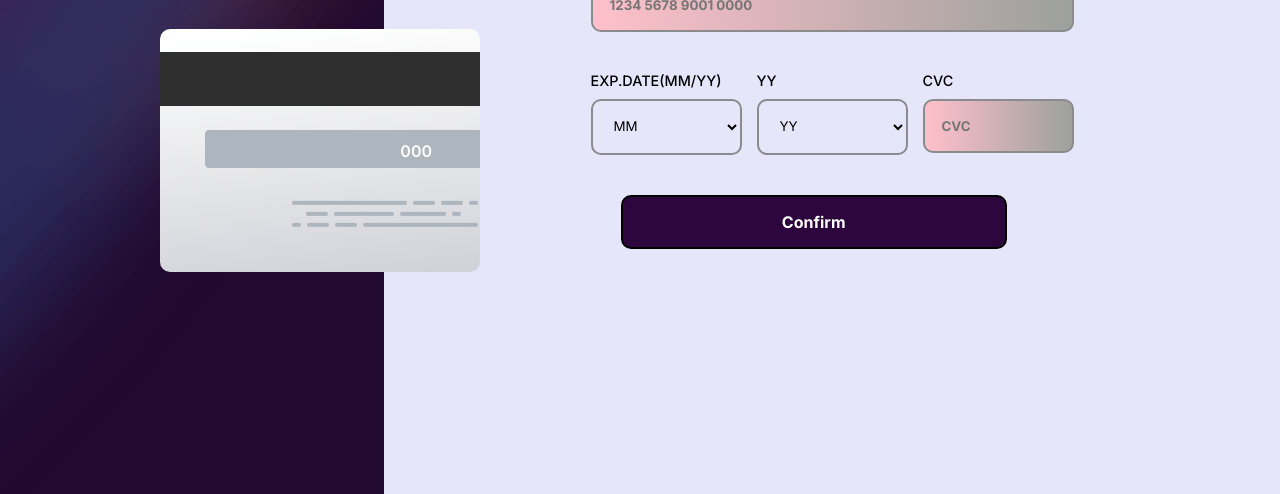
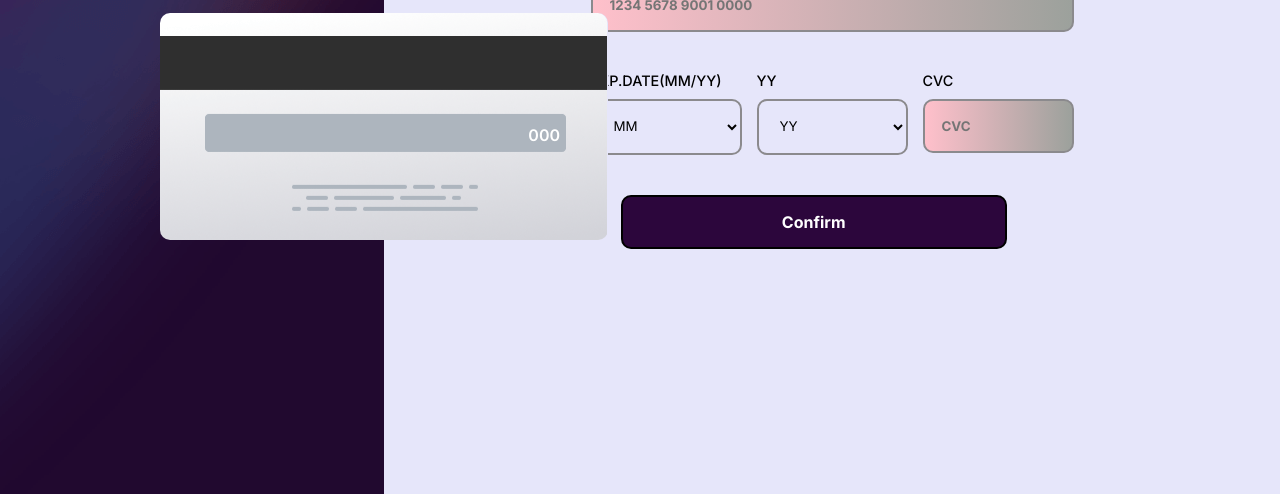
Before and after one commit to adeyemimichael/card-validation, a plain HTML site: page index.html in a window 1280 px wide. Shown: the part 406-900 px from the top of the page. Drawn offline with Linux system fonts and the light colour scheme.

Commit message:
Update Stylesheet.css

```diff
--- a/Stylesheet.css
+++ b/Stylesheet.css
@@ -106,18 +106,14 @@ flex: 1 1 150px;
 background-image:url("bg-card-front.png");
 background-repeat:no-repeat ;
 display:flex;
-height:15.2rem;
-width: 20rem;
+height:14.2rem;
+width: 25rem;
 border-radius: 12px;
 position:relative;
 top: 10rem;
 left:7rem;
 }
-.card2{
-  left:3rem;
-  display:flex;
-  position:absolute;
-}
+
 .cardholder{
 background: none;
 padding: 30px 0;
@@ -226,8 +222,8 @@ display: flex;
 position:relative;
 left:10rem;
 top: 12rem;
-height:15.2rem;
-width: 20rem;
+height:14.2rem;
+width: 28rem;
 background-image: url("bg-card-back.png");
 background-repeat: no-repeat;
 border-radius: 10px;
```
